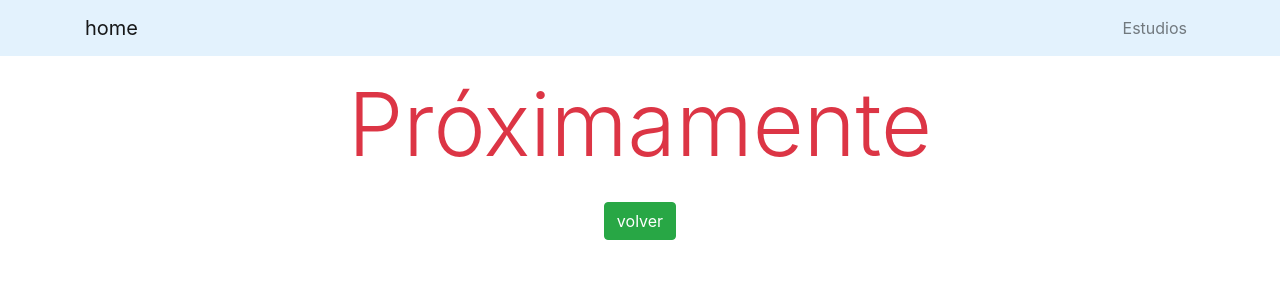
After one commit to camposleyba/django3-Benja, a Django app: page /semana11/ in a window 1280 px wide. The commit adds this page. Shown: the top 300 px of the page. Run offline with Django 3.2, Linux system fonts and the light colour scheme; data comes from the database, SQL or seed files in the repository; both versions use the stored data as it was after the commit; some libraries are stand-ins or nearby versions.

Commit message:
several changes segunda eco

```diff
--- /dev/null
+++ b/benja/templates/benja/11semanas.html
@@ -0,0 +1,76 @@
+{% extends 'benja/base.html' %}
+
+{% load static %}
+
+{% block content %}
+
+<div class="row justify-content-center my-3">
+  <h1 class="display-2 text-danger">Próximamente</h1>
+</div>
+
+<div class="d-flex justify-content-around">
+  <form method="GET" action="{% url 'home' %}">
+    {% csrf_token %}
+    <button class="btn btn-success" type="submit">volver</button>
+  </form>
+</div>
+<!--<div class="container-fluid">
+  <div class="row justify-content-center my-3">
+    <h1 class="display-2 text-dark">Bienvenido Benja</h1>
+  </div>
+</div>
+<div class="container-fluid">
+  <div class="row justify-content-center mb-3">
+    <div class="col-md-9 text-center">
+      <h3 class="font-weight-bold">Tercera Eco:
+        <small class="text-muted">{{ fecha|date:'d M y' }}</small>
+      </h3>
+      <img src="{% static 'benja/WhatsApp Image 2021-07-16 at 13.48.05.jpeg' %}" width="200" height="200">
+      <hr>
+    </div>
+  </div>
+</div>
+<div class="container-fluid">
+  <div class="row justify-content-center mb-3">
+    <div class="col-md-9 text-center">
+    {% for video in videos %}
+    <video class="img-responsive-upscale ng-scope" controls width="800" height="500">
+      <source src="https://github.com/camposleyba/django3-Benja/blob/master/media/benja/videos/WhatsApp_Video_2021-07-15_at_20.57.52.mp4?raw=true" type='video/mp4'></source>
+    </video>
+      <h3 class="font-weight-bold mt-3">{{ video.title }}</h3>
+      <p>{{ video.description }}</p>
+
+    {% endfor %}
+    <hr>
+    </div>
+  </div>
+</div>
+<div class="container-fluid">
+  <div class="row justify-content-center mb-3">
+    <div class="col-md-9 text-center">
+  <br>
+  {% for foto in fotos %}
+  <img src="{{ foto.image.url }}" width="800" height="500">
+
+    <h3 class="font-weight-bold mt-3">{{ foto.title }}</h3>
+    <p>{{ foto.description }}</p>
+    {% endfor %}
+    </div>
+  </div>
+  <div class="d-flex justify-content-around">
+    <form method="GET" action="{% url 'semana6' %}">
+      {% csrf_token %}
+      <button class="btn btn-success" type="submit">6 semanas</button>
+    </form>
+    <form method="GET" action="#">
+      {% csrf_token %}
+      <button class="btn btn-success" type="submit">16 semanas</button>
+    </form>
+  </div>
+
+</div>-->
+
+
+
+
+{% endblock %}
--- a/benja/templates/benja/base.html
+++ b/benja/templates/benja/base.html
@@ -26,11 +26,11 @@
         <div class="collapse navbar-collapse text-center" id="navbarNav">
           <ul class="navbar-nav ml-auto">
             <li class="nav-item">
-              <a class="nav-link" href="https://espanol.babycenter.com/desarrollo-fetal-5-semanas-de-embarazo" target="_blank">5 semanas</a>
+              <a class="nav-link" href="#" target="_blank">Estudios</a>
             </li>
-            <li class="nav-item">
+          <!--  <li class="nav-item">
               <a class="nav-link" href="#">Video</a>
-            </li>
+            </li>-->
           </ul>
         </div>
       </div>
--- a/benja/templates/benja/home.html
+++ b/benja/templates/benja/home.html
@@ -46,10 +46,10 @@
     {% endfor %}
     </div>
   </div>
-  <div class="d-grid gap-2 d-md-flex justify-content-md-end">
-    <form method="POST" action="{% url 'semana6' %}">
+  <div class="d-flex justify-content-around">
+    <form method="GET" action="{% url 'semana6' %}">
       {% csrf_token %}
-      <button class="btn btn-info" type="submit">6 semanas --></button>
+      <button class="btn btn-success" type="submit">6 semanas --></button>
     </form>
   </div>
 
--- a/benja/views.py
+++ b/benja/views.py
@@ -12,7 +12,15 @@ def home(request):
         return redirect('semana6')
 
 def semana6(request):
+    if request.method == "GET":
         fecha = datetime.date(2021,7,22)
         fotos = Foto.objects.filter(week="semana 6")
         videos = Video.objects.filter(week="semana 6")
         return render(request, 'benja/6semanas.html', {'fotos':fotos, 'fecha':fecha, 'videos':videos})
+
+def semana11(request):
+    if request.method == "GET":
+        fecha = datetime.date(2021,8,15)
+        fotos = Foto.objects.filter(week="semana 11")
+        videos = Video.objects.filter(week="semana 11")
+        return render(request, 'benja/11semanas.html', {'fotos':fotos, 'fecha':fecha, 'videos':videos})
--- a/benjamin/urls.py
+++ b/benjamin/urls.py
@@ -23,6 +23,7 @@ urlpatterns = [
     path('admin/', admin.site.urls),
     path('', views.home, name="home"),
     path('semana6/', views.semana6, name="semana6"),
+    path('semana11/', views.semana11, name="semana11"),
 ]
 
 urlpatterns += static(settings.MEDIA_URL, document_root= settings.MEDIA_ROOT)
```
Also changed, not shown: benja/templates/benja/6semanas.html (+10 -6 lines), db.sqlite3, media/benja/images/WhatsApp_Image_2021-07-22_at_23.23.26.jpeg (added), 1 other file.
